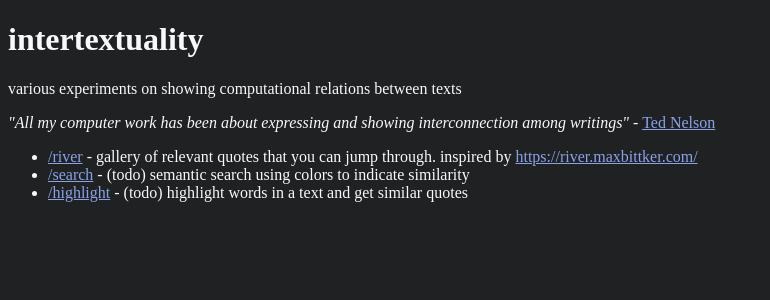
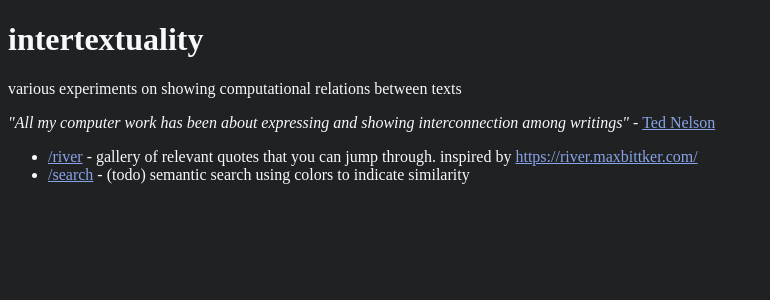
Before and after one commit to justinliang1020/intertextuality, a SvelteKit app: page / in a window 1280 px wide. Shown: the top 300 px of the page, without its empty margins (0-770 px from the left). Built offline with nearby package versions, Linux system fonts and the light colour scheme.

Commit message:
derp CI/CD fix

```diff
--- a/src/routes/+page.svelte
+++ b/src/routes/+page.svelte
@@ -1,3 +1,7 @@
+<script>
+	import { base } from '$app/paths';
+</script>
+
 <h1>intertextuality</h1>
 
 <p>various experiments on showing computational relations between texts</p>
@@ -11,13 +15,14 @@
 
 <ul>
 	<li>
-		<a href="/river">/river</a> - gallery of relevant quotes that you can jump through. inspired by
+		<a href="{base}/river">/river</a> - gallery of relevant quotes that you can jump through.
+		inspired by
 		<a href="https://river.maxbittker.com/">https://river.maxbittker.com/</a>
 	</li>
 	<li>
-		<a href="/search">/search</a> - (todo) semantic search using colors to indicate similarity
+		<a href="{base}/search">/search</a> - (todo) semantic search using colors to indicate similarity
 	</li>
-	<li>
-		<a href="/highlight">/highlight</a> - (todo) highlight words in a text and get similar quotes
-	</li>
+	<!-- <li> -->
+	<!-- 	<a href="/highlight">/highlight</a> - (todo) highlight words in a text and get similar quotes -->
+	<!-- </li> -->
 </ul>
```
